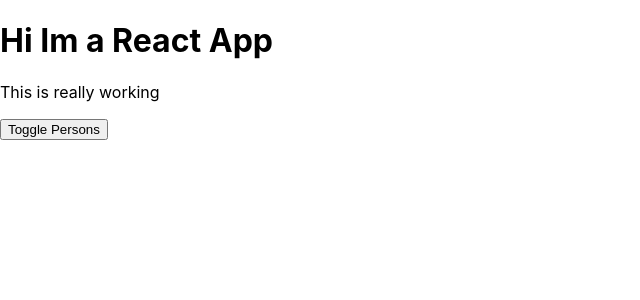
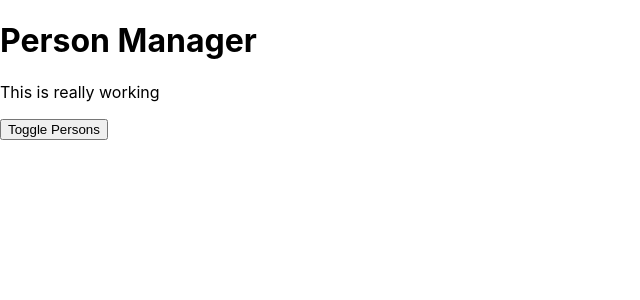
Before and after one commit to jordan-romero/react-practice, a React (Create React App) app: page / in a window 1280 px wide. Shown: the top 300 px of the page, without its empty margins (0-640 px from the left). Built offline with nearby package versions, Linux system fonts and the light colour scheme.

Commit message:
lifecycle methods

```diff
--- a/src/components/Cockpit/Cockpit.js
+++ b/src/components/Cockpit/Cockpit.js
@@ -3,7 +3,7 @@
 const Cockpit = (props) => {
     return (
         <>
-            <h1>Hi Im a React App</h1>
+            <h1>{props.title}</h1>
             <p>This is really working</p>
             <button
             className={'button'}
--- a/src/containers/App.js
+++ b/src/containers/App.js
@@ -4,7 +4,11 @@
 import Cockpit from '../components/Cockpit/Cockpit'
 
 class App extends Component {
+  constructor(props) {
+    super(props)
+    console.log('App.js constructor')
 
+  }
   state = {
     persons: [
       {id: 1, name: 'Max', age: 30 },
@@ -59,7 +63,7 @@
     return (
 
       <div className="App">
-        <Cockpit toggle={this.togglePersonsHandler}/>
+        <Cockpit toggle={this.togglePersonsHandler} title={this.props.title}/>
         {persons}
       </div>
 
--- a/src/index.js
+++ b/src/index.js
@@ -6,7 +6,7 @@
 
 ReactDOM.render(
   <React.StrictMode>
-    <App />
+    <App title="Person Manager" />
   </React.StrictMode>,
   document.getElementById('root')
 );
```
Also changed, not shown: 1 other file (tests, documents, lock files or other folders).
